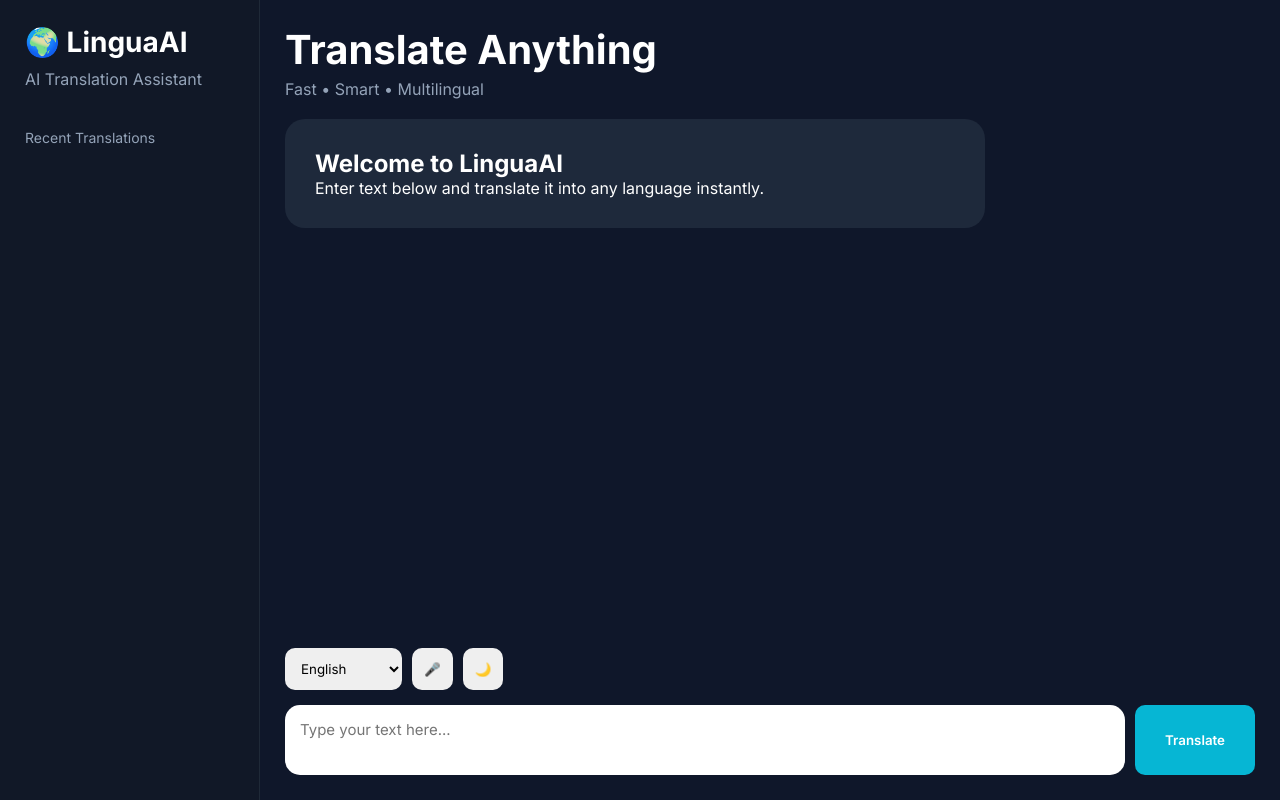
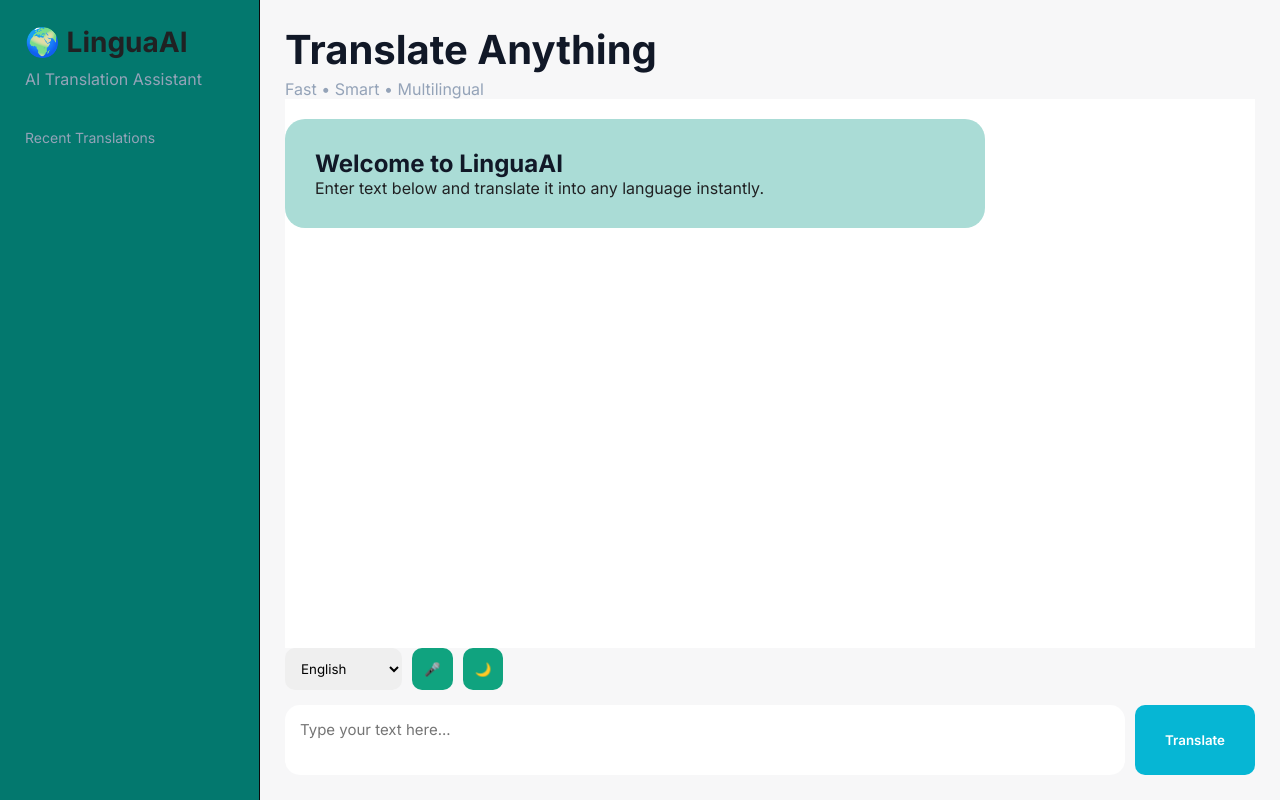
Before and after one commit to pillakomali007/TranslationAI, a Flask app: page / in a window 1280 px wide. Run offline with Flask 3, Linux system fonts and the light colour scheme.

Commit message:
Modify styles for sidebar and message components
Updated styles for sidebar, messages, and dark mode.

```diff
--- a/static/style.css
+++ b/static/style.css
@@ -15,13 +15,14 @@
 .app{
 display:flex;
 height:100vh;
+
 }
 
 .sidebar{
 width:260px;
-background:#111827;
+background:#03786e;
 padding:25px;
-border-right:1px solid #1f2937;
+border-right:1px solid #090a0c;
 }
 
 .logo{
@@ -41,16 +42,16 @@
 margin-bottom:15px;
 }
 
-#history{
-list-style:none;
+
+
+
+#history {
+    color: rgb(234, 232, 196) !important;
+    font-size: 18px !important;
 }
 
-#history li{
-padding:10px;
-background:#1e293b;
-margin-bottom:10px;
-border-radius:10px;
-font-size:13px;
+#history li {
+    color: rgb(216, 215, 206) !important;
 }
 
 .main{
@@ -76,11 +77,19 @@
 }
 
 .welcome-card{
-background:#1e293b;
+background:#aadcd6;
 padding:30px;
 border-radius:20px;
 max-width:700px;
+.welcome-title{
+    color: #25ebe1;
+    font-weight: 700;
+    font-size: 32px;
 }
+
+    ;
+}
+
 
 .user-message{
 background:#06b6d4;
@@ -92,12 +101,10 @@
 margin-left:auto;
 }
 
-.bot-message{
-background:#1e293b;
-padding:15px;
-border-radius:15px;
-margin:15px 0;
-max-width:70%;
+.bot-message {
+    background: lightpink;
+    color: #111827;
+    border: 1px solid #d1d5db;
 }
 
 .controls{
@@ -167,3 +174,128 @@
     font-size: 12px;
     opacity: 0.7;
 }
+
+.dark-mode {
+    background-color: #0f172a;
+    color: white;
+}
+
+.dark-mode .chat-container {
+    background-color: #1e293b;
+}
+
+.dark-mode .bot-message {
+    background-color: #334155;
+    color: white;
+}
+
+.dark-mode .user-message {
+    background-color: #98c06e;
+    color: white;
+}
+
+.dark-mode {
+    background: #0f172a;
+    color: white;
+}
+
+.dark-mode .chat-container {
+    background: #1e293b;
+}
+
+.dark-mode .bot-message {
+    background: #6da990;
+    color: white;
+}
+
+.dark-mode .user-message {
+    background: #9ac27d;
+    color: white;
+}
+
+/* LIGHT MODE (default) */
+body {
+    background: #f5f7fb;
+    color: #111827;   /* dark text */
+}
+
+.chat-container {
+    background: white;
+}
+
+/* DARK MODE */
+body.dark {
+    background: #0f172a;
+    color: white;
+}
+
+body.dark .chat-container {
+    background: #1e293b;
+}
+
+body.dark .bot-message {
+    background: #b1aa73;
+    color: white;
+}
+
+body.dark .user-message {
+    background: #2563eb;
+    color: white;
+}
+
+body.dark {
+    background: #0f172a;
+    color: white;
+}
+
+body.dark .bot-message {
+    background: #7b7e81;
+    color: white;
+}
+
+body.dark #history,
+body.dark #history li {
+    color: white;
+}
+
+body.dark .welcome-text,
+body.dark h1,
+body.dark h2,
+body.dark h3 {
+    color: white;
+}
+
+.welcome-text,
+h1,
+h2,
+h3 {
+    color: #111827;
+}
+
+
+
+
+body {
+    background: #f7f7f8;
+    color: #202123;
+}
+
+.container {
+    background: #ffffff;
+}
+
+.bot-message {
+    background: #739e69;
+    color: #f8f9f6;
+    border: 1px solid #e5e7eb;
+}
+
+.user-message {
+    background: #10a37f;
+    color: white;
+}
+
+button {
+    background: #10a37f;
+    color: white;
+}
```
